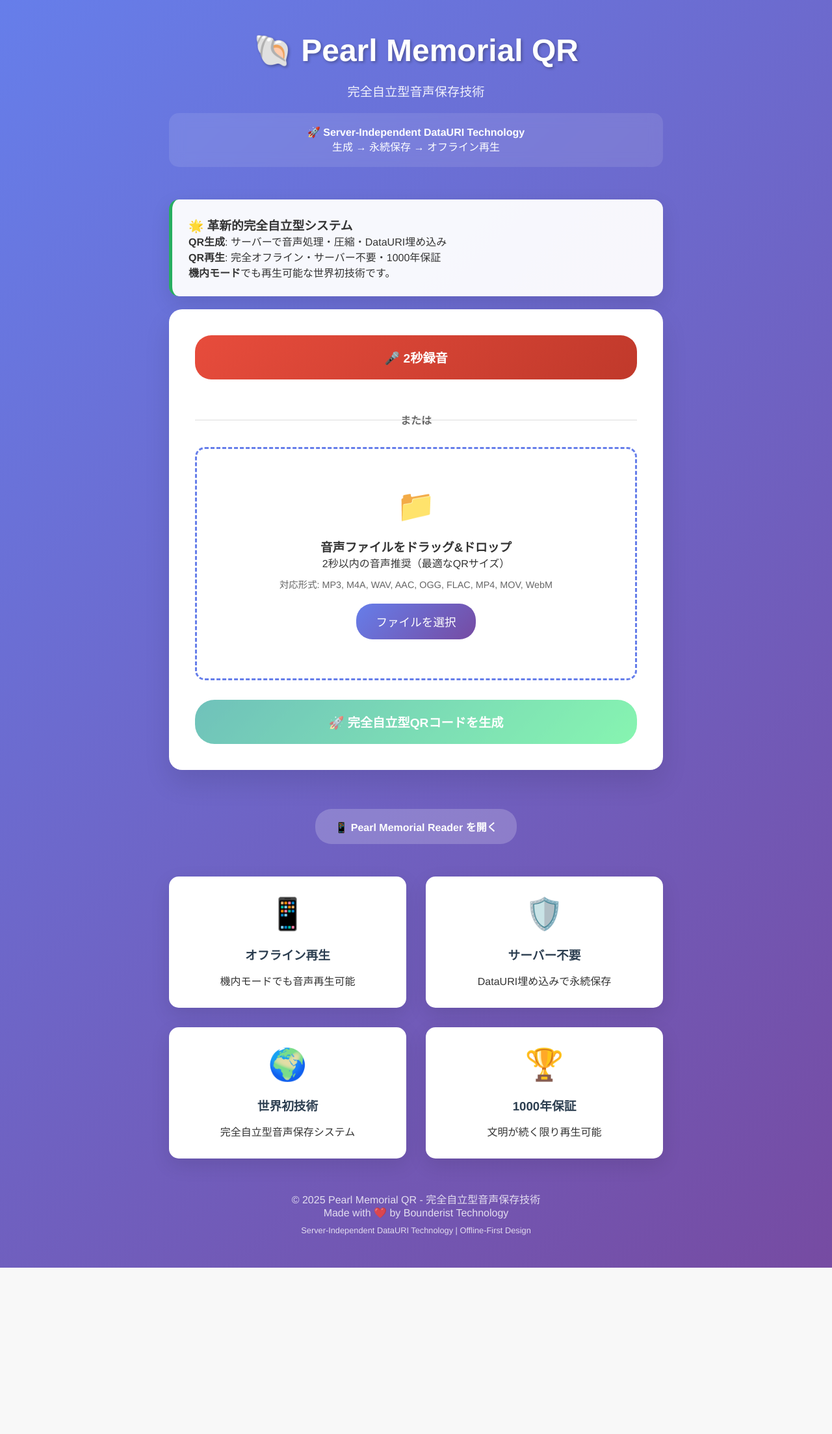
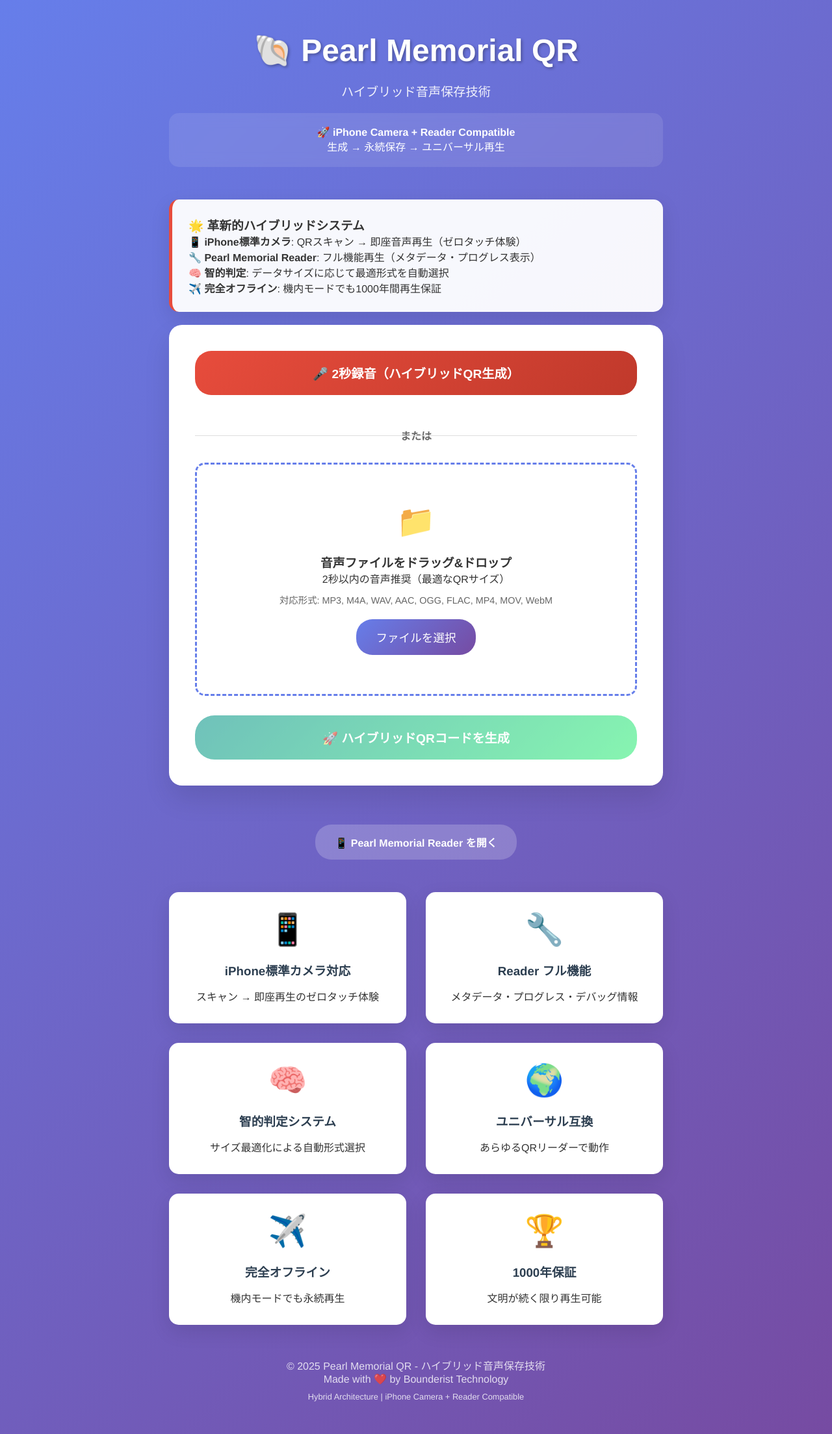
Before and after one commit to timeless-residents/voice-memorial-qr, a Flask app: page / in a window 1280 px wide. Shown: the whole page at 65% size. Before the commit the page ends 1951 px from the top, so only its background shows below. Run offline with Flask 3, Linux system fonts and the light colour scheme.

Commit message:
Update index.html

```diff
--- a/templates/index.html
+++ b/templates/index.html
@@ -5,7 +5,7 @@
     <meta name="viewport" content="width=device-width, initial-scale=1.0">
     <meta name="apple-mobile-web-app-capable" content="yes">
     <meta name="apple-mobile-web-app-status-bar-style" content="black-translucent">
-    <title>Pearl Memorial QR - 完全自立型音声保存技術</title>
+    <title>Pearl Memorial QR - ハイブリッド音声保存技術</title>
     <style>
         * {
             margin: 0;
@@ -55,13 +55,13 @@
             backdrop-filter: blur(10px);
         }
 
-        .tech-notice {
+        .hybrid-notice {
             background: rgba(255,255,255,0.95);
             padding: 25px;
             border-radius: 15px;
             margin: 20px 0;
             box-shadow: 0 10px 30px rgba(0,0,0,0.1);
-            border-left: 5px solid #27ae60;
+            border-left: 5px solid #e74c3c;
             color: #333;
         }
 
@@ -377,18 +377,19 @@
     <div class="container">
         <div class="header">
             <h1>🐚 Pearl Memorial QR</h1>
-            <p>完全自立型音声保存技術</p>
+            <p>ハイブリッド音声保存技術</p>
             <div class="tech-highlight">
-                <strong>🚀 Server-Independent DataURI Technology</strong><br>
-                生成 → 永続保存 → オフライン再生
+                <strong>🚀 iPhone Camera + Reader Compatible</strong><br>
+                生成 → 永続保存 → ユニバーサル再生
             </div>
         </div>
 
-        <div class="tech-notice">
-            <h3>🌟 革新的完全自立型システム</h3>
-            <p><strong>QR生成</strong>: サーバーで音声処理・圧縮・DataURI埋め込み</p>
-            <p><strong>QR再生</strong>: 完全オフライン・サーバー不要・1000年保証</p>
-            <p><strong>機内モード</strong>でも再生可能な世界初技術です。</p>
+        <div class="hybrid-notice">
+            <h3>🌟 革新的ハイブリッドシステム</h3>
+            <p><strong>📱 iPhone標準カメラ</strong>: QRスキャン → 即座音声再生（ゼロタッチ体験）</p>
+            <p><strong>🔧 Pearl Memorial Reader</strong>: フル機能再生（メタデータ・プログレス表示）</p>
+            <p><strong>🧠 智的判定</strong>: データサイズに応じて最適形式を自動選択</p>
+            <p><strong>✈️ 完全オフライン</strong>: 機内モードでも1000年間再生保証</p>
         </div>
 
         <div class="upload-section">
@@ -397,7 +398,7 @@
                 <!-- 録音機能セクション -->
                 <div class="recording-section">
                     <button type="button" class="record-button" id="recordButton">
-                        🎤 2秒録音
+                        🎤 2秒録音（ハイブリッドQR生成）
                     </button>
                     <div id="recordingStatus" class="recording-status" style="display: none;">
                         <div class="recording-indicator">🔴 録音中... <span id="countdown">2</span></div>
@@ -428,16 +429,17 @@
                     <p><strong>選択されたファイル:</strong> <span id="fileName"></span></p>
                     <p><strong>ファイルサイズ:</strong> <span id="fileSize"></span></p>
                     <p><strong>推定処理時間:</strong> <span id="estimatedTime"></span></p>
+                    <p><strong>予想QR形式:</strong> <span id="expectedFormat">分析中...</span></p>
                 </div>
 
                 <div class="loading-indicator" id="loadingIndicator">
                     <div class="spinner"></div>
-                    <p>完全自立型QRコードを生成中...</p>
-                    <p style="font-size: 0.9em; color: #666;">音声圧縮・DataURI埋め込み・永続化処理実行中</p>
+                    <p>ハイブリッドQRコードを生成中...</p>
+                    <p style="font-size: 0.9em; color: #666;">音声圧縮・最適形式判定・DataURI埋め込み実行中</p>
                 </div>
 
                 <button type="submit" class="generate-button" id="generateButton" disabled>
-                    🚀 完全自立型QRコードを生成
+                    🚀 ハイブリッドQRコードを生成
                 </button>
 
                 <div id="status" class="status"></div>
@@ -453,18 +455,28 @@
         <div class="features">
             <div class="feature">
                 <div class="feature-icon">📱</div>
-                <h3>オフライン再生</h3>
-                <p>機内モードでも音声再生可能</p>
+                <h3>iPhone標準カメラ対応</h3>
+                <p>スキャン → 即座再生のゼロタッチ体験</p>
             </div>
             <div class="feature">
-                <div class="feature-icon">🛡️</div>
-                <h3>サーバー不要</h3>
-                <p>DataURI埋め込みで永続保存</p>
+                <div class="feature-icon">🔧</div>
+                <h3>Reader フル機能</h3>
+                <p>メタデータ・プログレス・デバッグ情報</p>
+            </div>
+            <div class="feature">
+                <div class="feature-icon">🧠</div>
+                <h3>智的判定システム</h3>
+                <p>サイズ最適化による自動形式選択</p>
             </div>
             <div class="feature">
                 <div class="feature-icon">🌍</div>
-                <h3>世界初技術</h3>
-                <p>完全自立型音声保存システム</p>
+                <h3>ユニバーサル互換</h3>
+                <p>あらゆるQRリーダーで動作</p>
+            </div>
+            <div class="feature">
+                <div class="feature-icon">✈️</div>
+                <h3>完全オフライン</h3>
+                <p>機内モードでも永続再生</p>
             </div>
             <div class="feature">
                 <div class="feature-icon">🏆</div>
@@ -474,10 +486,10 @@
         </div>
 
         <div class="footer">
-            <p>© 2025 Pearl Memorial QR - 完全自立型音声保存技術</p>
+            <p>© 2025 Pearl Memorial QR - ハイブリッド音声保存技術</p>
             <p>Made with ❤️ by Bounderist Technology</p>
             <p style="font-size: 0.8em; margin-top: 10px;">
-                Server-Independent DataURI Technology | Offline-First Design
+                Hybrid Architecture | iPhone Camera + Reader Compatible
             </p>
         </div>
     </div>
@@ -493,6 +505,7 @@
         const fileName = document.getElementById('fileName');
         const fileSize = document.getElementById('fileSize');
         const estimatedTime = document.getElementById('estimatedTime');
+        const expectedFormat = document.getElementById('expectedFormat');
         const loadingIndicator = document.getElementById('loadingIndicator');
         const recordButton = document.getElementById('recordButton');
         const recordingStatus = document.getElementById('recordingStatus');
@@ -501,6 +514,30 @@
         let mediaRecorder;
         let recordedChunks = [];
         let recordingTimer;
+
+        // 🧠 QR形式予測関数
+        function predictQRFormat(fileSize) {
+            // 推定音声データサイズ（2秒、Opus圧縮）
+            const estimatedDataSize = Math.min(fileSize * 0.1, 8000); // 最大8KB
+            const base64Size = estimatedDataSize * 1.33; // Base64エンコード
+            const dataURISize = base64Size + 50; // DataURI헤더
+
+            // URL形式サイズ推定
+            const baseURL = "https://voice-memorial-qr.onrender.com/play?audio=";
+            const urlSize = baseURL.length + (dataURISize * 3); // URLエンコード
+
+            // JSON形式サイズ推定
+            const jsonOverhead = 300; // メタデータ + JSON構造
+            const jsonSize = dataURISize + jsonOverhead;
+
+            if (urlSize < jsonSize && urlSize < 70000) {
+                return `📱 iPhone直接再生URL (推定 ${Math.round(urlSize/1000)}KB)`;
+            } else if (jsonSize < 70000) {
+                return `🔧 Reader用JSON (推定 ${Math.round(jsonSize/1000)}KB)`;
+            } else {
+                return `⚠️ サイズ超過の可能性 (推定 ${Math.round(Math.min(urlSize, jsonSize)/1000)}KB)`;
+            }
+        }
 
         // 録音機能
         recordButton.addEventListener('click', startRecording);
@@ -600,7 +637,7 @@
             audioFile.files = dataTransfer.files;
 
             handleFileSelect();
-            showStatus('🎉 2秒録音完了！完全自立型QRコード生成の準備ができました。', 'success');
+            showStatus('🎉 2秒録音完了！ハイブリッドQRコード生成の準備ができました。', 'success');
         }
 
         // ファイル検証
@@ -613,7 +650,7 @@
             const isVideoFile = videoExtensions.includes(extension);
 
             if (isVideoFile) {
-                showStatus('動画ファイルが選択されました。音声のみを抽出して完全自立型QRコード生成します。', 'processing');
+                showStatus('動画ファイルが選択されました。音声のみを抽出してハイブリッドQRコード生成します。', 'processing');
                 return true;
             }
 
@@ -662,6 +699,9 @@
                 const estimatedSeconds = Math.max(5, Math.min(30, Math.ceil(file.size / (1024 * 1024) * 3)));
                 estimatedTime.textContent = estimatedSeconds + '秒程度';
 
+                // 🧠 QR形式予測表示
+                expectedFormat.textContent = predictQRFormat(file.size);
+
                 fileInfo.style.display = 'block';
                 generateButton.disabled = false;
 
@@ -683,7 +723,7 @@
 
             generateButton.disabled = true;
             loadingIndicator.style.display = 'block';
-            showStatus('完全自立型QRコード生成中...', 'processing');
+            showStatus('ハイブリッドQRコード生成中...', 'processing');
 
             const formData = new FormData();
             formData.append('audio', file);
@@ -699,13 +739,13 @@
                     const url = window.URL.createObjectURL(blob);
                     const a = document.createElement('a');
                     a.href = url;
-                    a.download = `pearl_memorial_standalone_${file.name.split('.')[0]}.png`;
+                    a.download = `pearl_memorial_hybrid_${file.name.split('.')[0]}.png`;
                     document.body.appendChild(a);
                     a.click();
                     window.URL.revokeObjectURL(url);
                     document.body.removeChild(a);
 
-                    showStatus('🎉 完全自立型Pearl Memorial QRコードが生成されました！Pearl Memorial Readerアプリでスキャンして音声を再生してください。', 'success');
+                    showStatus('🎉 ハイブリッドPearl Memorial QRコードが生成されました！iPhone標準カメラまたはPearl Memorial Readerでスキャンしてください。', 'success');
                 } else {
                     const error = await response.json();
                     let errorMessage = error.error || 'Unknown error';
@@ -747,7 +787,7 @@
 
         // 初期化
         document.addEventListener('DOMContentLoaded', () => {
-            showStatus('🚀 Pearl Memorial Generator 準備完了！完全自立型QRコードを生成できます。', 'processing');
+            showStatus('🚀 Pearl Memorial Hybrid Generator 準備完了！iPhone Camera + Reader 両対応QRコードを生成できます。', 'processing');
 
             setTimeout(() => {
                 if (status.classList.contains('processing')) {
```
